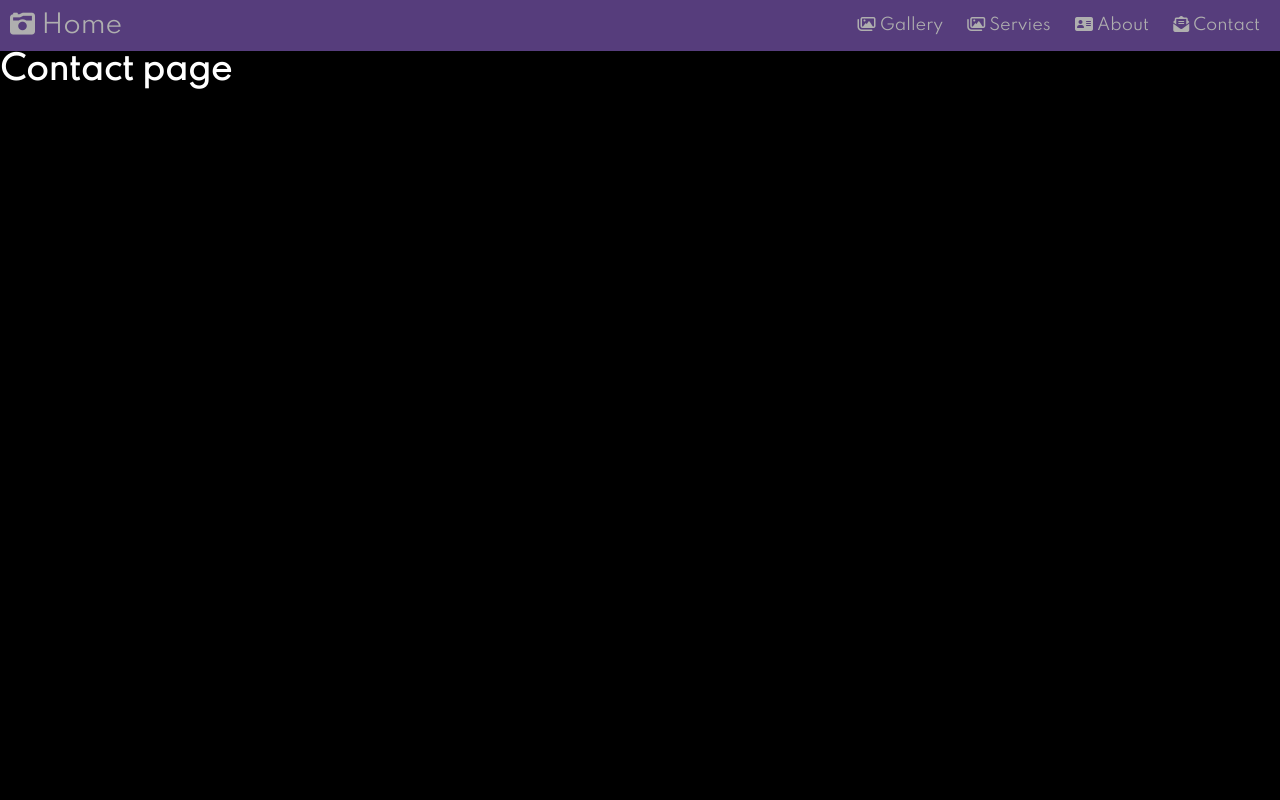
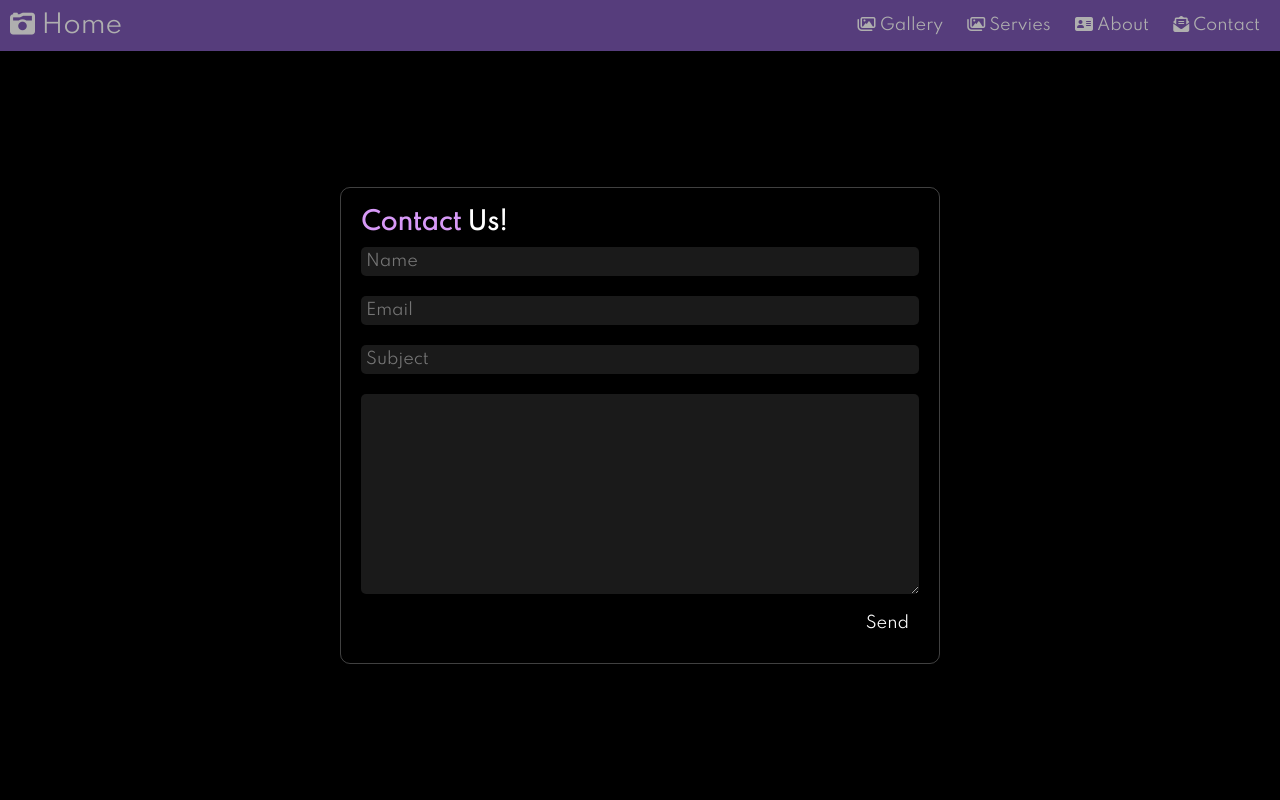
Before and after one commit to robertvari/photo_studio_200229, a Django app: page /contact/ in a window 1280 px wide. Run offline with Django 3.2, Linux system fonts and the light colour scheme; some libraries are stand-ins or nearby versions.

Commit message:
Contact page template with CSS

```diff
--- /dev/null
+++ b/static/css/contact.css
@@ -0,0 +1,57 @@
+.contact_container{
+    display: flex;
+    justify-content: center;
+    align-items: center;
+    position: absolute;
+    width: 100%;
+    top:51px;
+    bottom: 0;
+}
+
+.contact_container form{
+    border: 1px solid rgba(255, 255, 255, 0.25);
+    border-radius: 10px;
+    max-width: 600px;
+    display: flex;
+    flex-direction: column;
+    padding: 20px;
+}
+
+input, textarea {
+    margin: 10px 0;
+    background-color: rgba(255, 255, 255, 0.1);
+    border: none;
+    border-radius: 5px;
+    padding: 5px;
+    color: white;
+    outline: none;
+    font-size: 16px;
+    font-family: 'Spartan';
+}
+
+textarea {
+    width: 600px;
+    max-width: 100%;
+    min-width: 100%;
+}
+
+input:focus, textarea:focus{
+    border-left: 4px solid #d799f7;
+}
+
+button {
+    background-color: transparent;
+    font-family: 'Spartan';
+    font-size: 16px;
+    color: white;
+    border: none;
+    cursor: pointer;
+    padding: 10px;
+    border-radius: 5px;
+    align-self: flex-end;
+}
+
+button:hover{
+    background-color: #d799f7;
+    color: black;
+}
--- a/static/css/main.css
+++ b/static/css/main.css
@@ -2,6 +2,7 @@
 @import "home.css";
 @import "gallery.css";
 @import "photo_details.css";
+@import "contact.css";
 
 
 *{
--- a/templates/contact.html
+++ b/templates/contact.html
@@ -3,5 +3,18 @@
 {% block title%}Contact{% endblock title%}
 
 {% block body %}
-    <h1>Contact page</h1>
+    <div class="contact_container">
+        <form>
+            <h2 class="contact_header">
+                <span style="color: #d799f7">Contact</span> Us!
+            </h2>
+
+            <input type="text" placeholder="Name">
+            <input type="email" placeholder="Email">
+            <input type="text" placeholder="Subject">
+            <textarea name="" cols="30" rows="10"></textarea>
+
+            <button class="form_button">Send</button>
+        </form>
+    </div>
 {% endblock body %}
```
